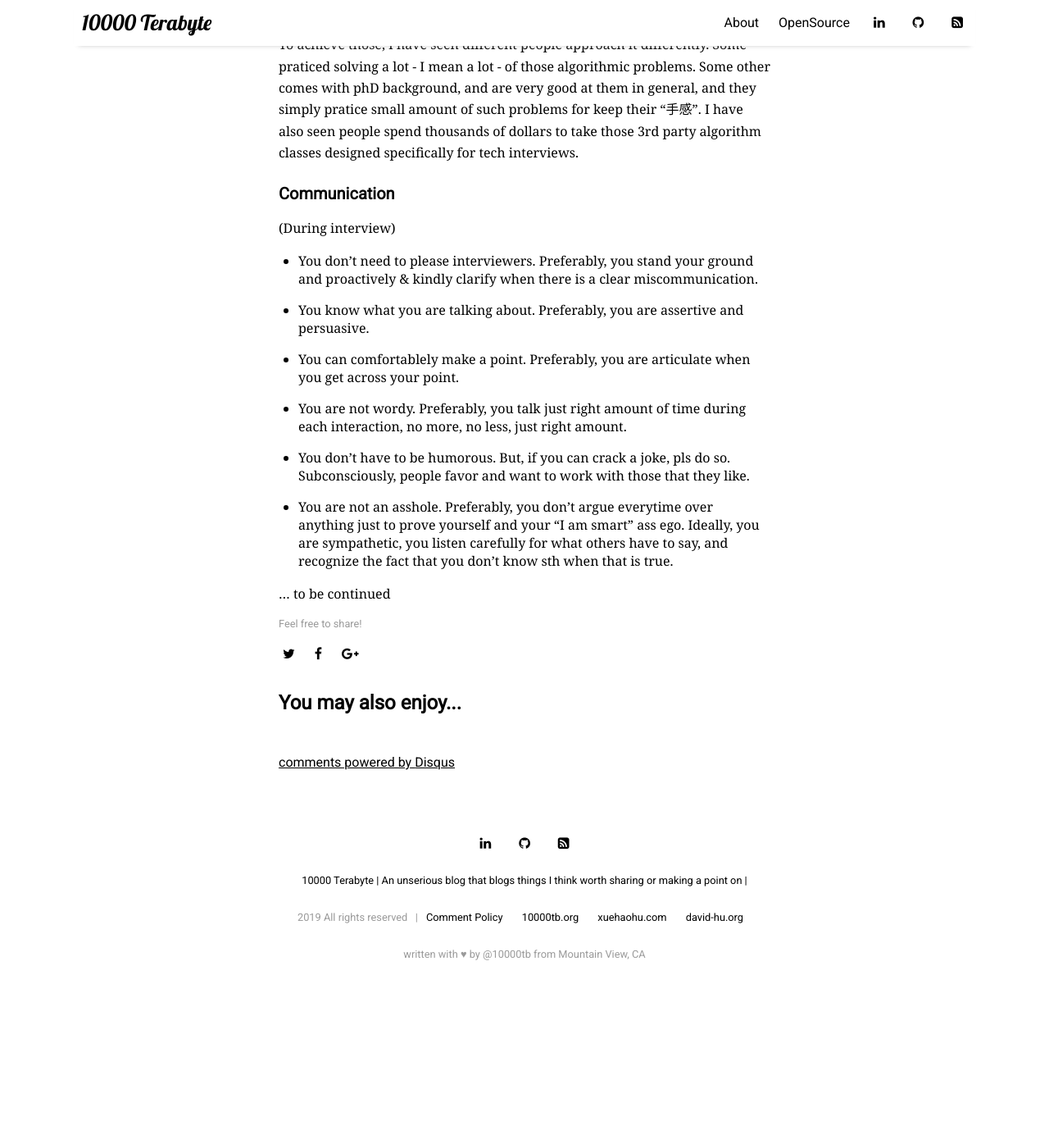
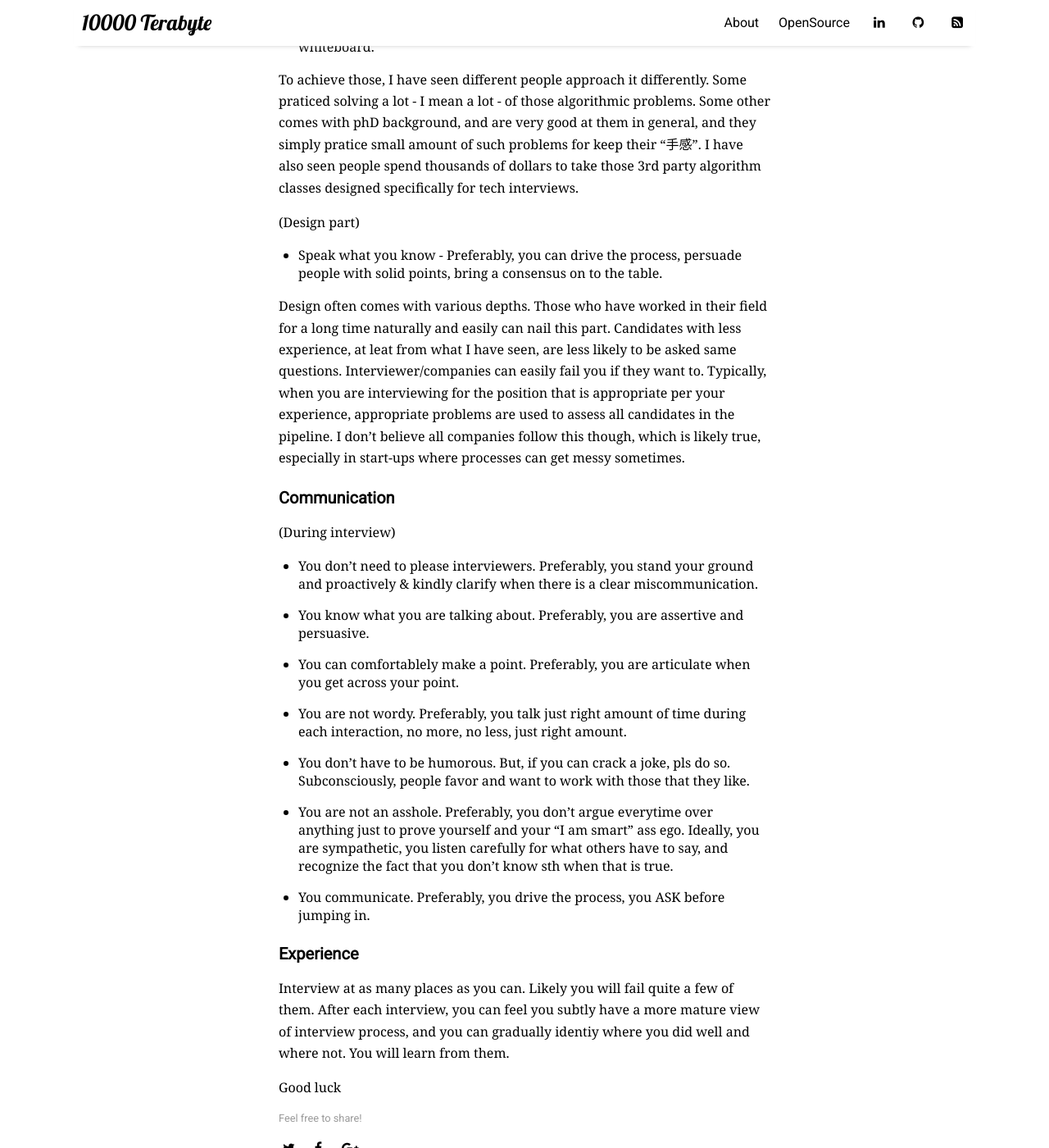
Before and after one commit to 10000TB/10000TB.github.io, a Jekyll site: the page built from _posts/2019-11-23-My-2-cents-on-tech-interviews.md, in a window 1280 px wide and 1400 px high, scrolled down 2978 px. Shown: the whole window at 82% size. Built offline with Jekyll 4.4.1, drawn with Linux system fonts in a browser that asks for light colours; nearby versions of some CDN libraries; comment, search, counter and statistics services are not loaded; before the commit the page ends 4180 px from its top, so only the background shows below that.

Commit message:
[new psot] added new content & link to featuer sections.

```diff
--- a/_layouts/home.html
+++ b/_layouts/home.html
@@ -5,6 +5,7 @@ title: Home
 
 <div>
     <span style="color:white; background-color: black;padding: 2px 2px;">Featured</span><br/><br/>
+    &nbsp;&nbsp;&nbsp;<a href="{{ site.url }}/tech/My-2-cents-on-tech-interviews.html">My 2 cents on tech interviews - methodologies, outcome, candidate experience, and tips in a non-holistic view</a><br/><br/>
     &nbsp;&nbsp;&nbsp;<a href="{{ site.url }}/python/blog-series-python-A-Curated-List-Those-Python-How-To-You-Search-Frequently-in-Your-Daily-Programming.html">A curated list: those python How-Tos we search frequently in our daily programming</a><br/><br/>
 
     &nbsp;&nbsp;&nbsp;<a href="{{ site.url }}/python/blog-series-regex-Demystifying-regex-with-python.html">Demystifying regex with python</a><br/><br/>
--- a/_posts/2019-11-23-My-2-cents-on-tech-interviews.md
+++ b/_posts/2019-11-23-My-2-cents-on-tech-interviews.md
@@ -58,10 +58,17 @@ My experience tells me that you will likely succeed in those interviews if you:
 
 ### Technical competence
 
+(Coding part)
 * You are VERY familiar with CS fundamentals - well-known algorithms, frequently used data structures.
 * Close to bug-free coding ability on shared online coding platform & whiteboard.
 
 To achieve those, I have seen different people approach it differently. Some praticed solving a lot - I mean a lot - of those algorithmic problems. Some other comes with phD background, and are very good at them in general, and they simply pratice small amount of such problems for keep their "手感". I have also seen people spend thousands of dollars to take those 3rd party algorithm classes designed specifically for tech interviews.
+
+(Design part)
+* Speak what you know - Preferably, you can drive the process, persuade people with solid points, bring a consensus on to the table.
+
+Design often comes with various depths. Those who have worked in their field for a long time naturally and easily can nail this part. Candidates with less experience, at leat from what I have seen, are less likely to be asked same questions. Interviewer/companies can easily fail you if they want to. Typically, when you are interviewing for the position that is appropriate per your experience, appropriate problems are used to assess all candidates in the pipeline. I don't believe all
+companies follow this though, which is likely true, especially in start-ups where processes can get messy sometimes.
 
 ### Communication
 
@@ -72,5 +79,10 @@ To achieve those, I have seen different people approach it differently. Some pra
 * You are not wordy. Preferably, you talk just right amount of time during each interaction, no more, no less, just right amount.
 * You don't have to be humorous. But, if you can crack a joke, pls do so. Subconsciously, people favor and want to work with those that they like.
 * You are not an asshole. Preferably, you don't argue everytime over anything just to prove yourself and your "I am smart" ass ego. Ideally, you are sympathetic, you listen carefully for what others have to say, and recognize the fact that you don't know sth when that is true.
+* You communicate. Preferably, you drive the process, you ASK before jumping in.
 
-... to be continued
+### Experience
+
+Interview at as many places as you can. Likely you will fail quite a few of them. After each interview, you can feel you subtly have a more mature view of interview process, and you can gradually identiy where you did well and where not. You will learn from them.
+
+Good luck
```
